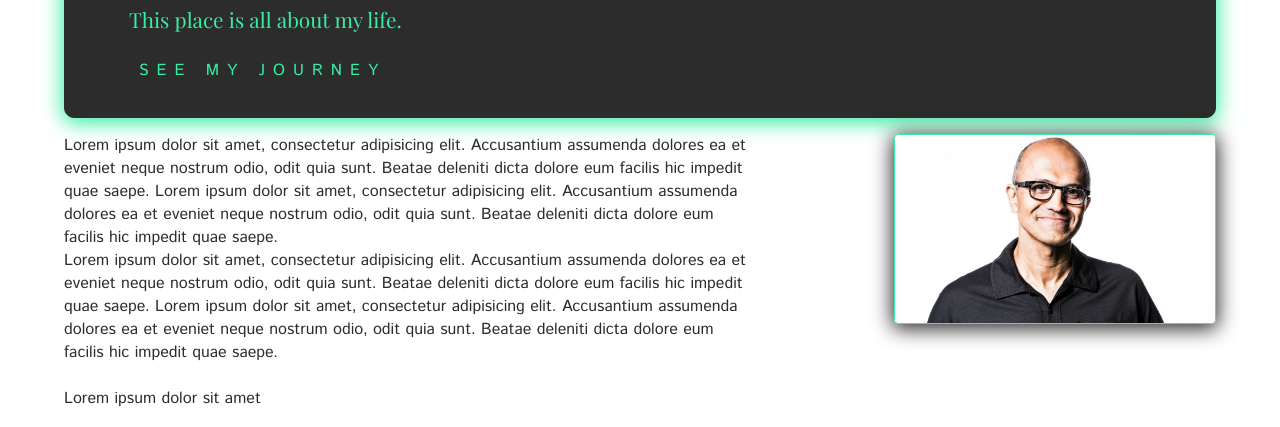
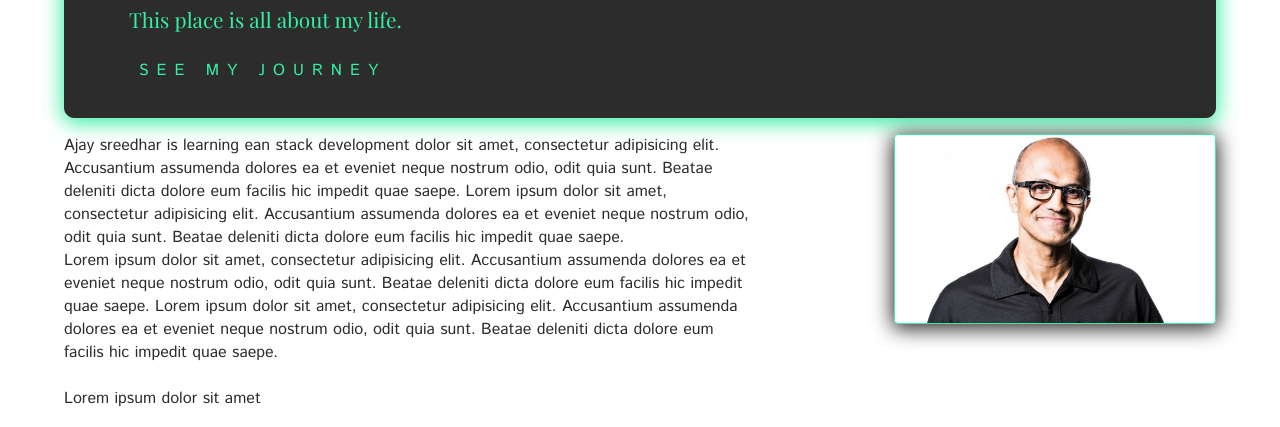
Before and after one commit to ajaysree2510/TestEdwisor, a plain HTML site: page index.html in a window 1280 px wide. Shown: the part 494-921 px from the top of the page. Drawn offline with nearby package versions, Linux system fonts and the light colour scheme.

Commit message:
second commit

```diff
--- a/index.html
+++ b/index.html
@@ -25,7 +25,7 @@
             </div>
             <div class="row">
                 <div class="paragraph">
-                    Lorem ipsum dolor sit amet, consectetur adipisicing elit. Accusantium assumenda dolores ea et eveniet neque nostrum odio,
+                  Ajay sreedhar is learning ean stack development dolor sit amet, consectetur adipisicing elit. Accusantium assumenda dolores ea et eveniet neque nostrum odio,
                     odit quia sunt. Beatae deleniti dicta dolore eum facilis hic impedit quae saepe. Lorem ipsum dolor sit amet, consectetur
                     adipisicing elit. Accusantium assumenda dolores ea et eveniet neque nostrum odio, odit quia sunt. Beatae deleniti dicta
                     dolore eum facilis hic impedit quae saepe.
```
